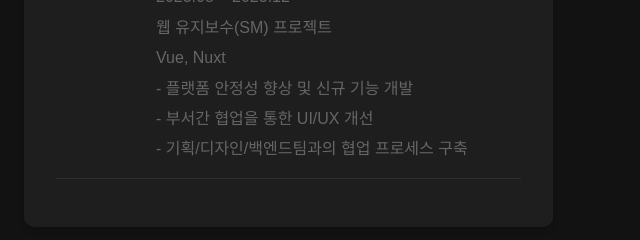
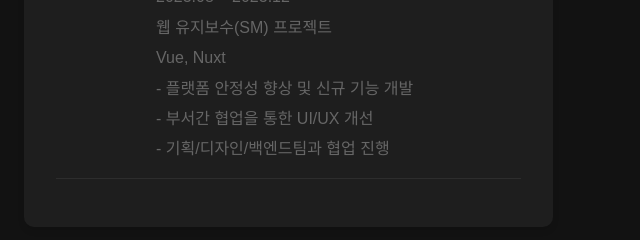
Before and after one commit to alsgudrl132/MinsPortfolio, a plain HTML site: page index.html in a window 1280 px wide. Shown: the part 1260-1500 px from the top of the page, 640-1280 px from the left. Drawn offline with nearby package versions, Linux system fonts and the light colour scheme.

Commit message:
멘트교체

```diff
--- a/index.html
+++ b/index.html
@@ -89,9 +89,7 @@
                     - 플랫폼 안정성 향상 및 신규 기능 개발
                   </div>
                   <div class="sub-info">- 부서간 협업을 통한 UI/UX 개선</div>
-                  <div class="sub-info">
-                    - 기획/디자인/백엔드팀과의 협업 프로세스 구축
-                  </div>
+                  <div class="sub-info">- 기획/디자인/백엔드팀과 협업 진행</div>
                 </div>
               </div>
             </div>
```
